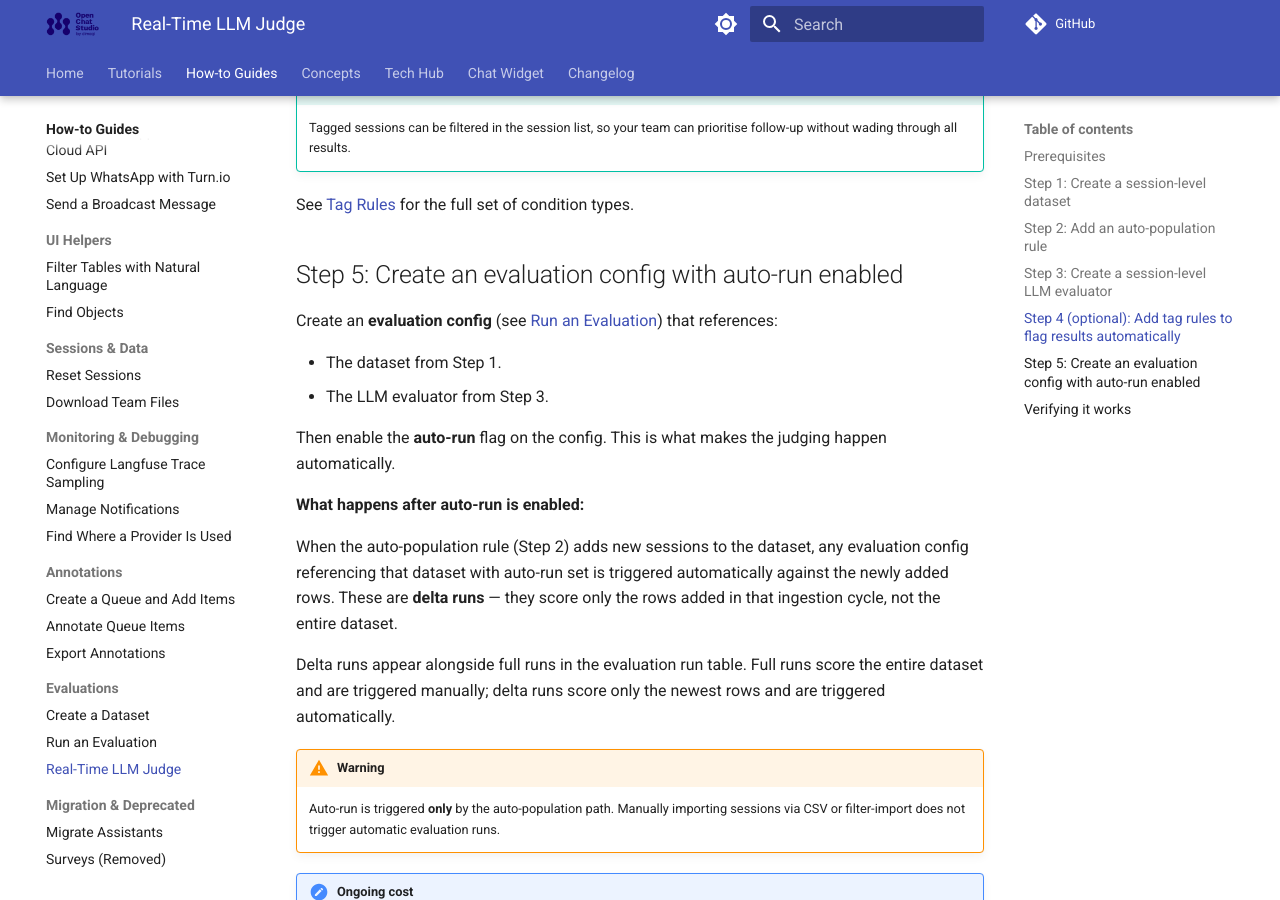
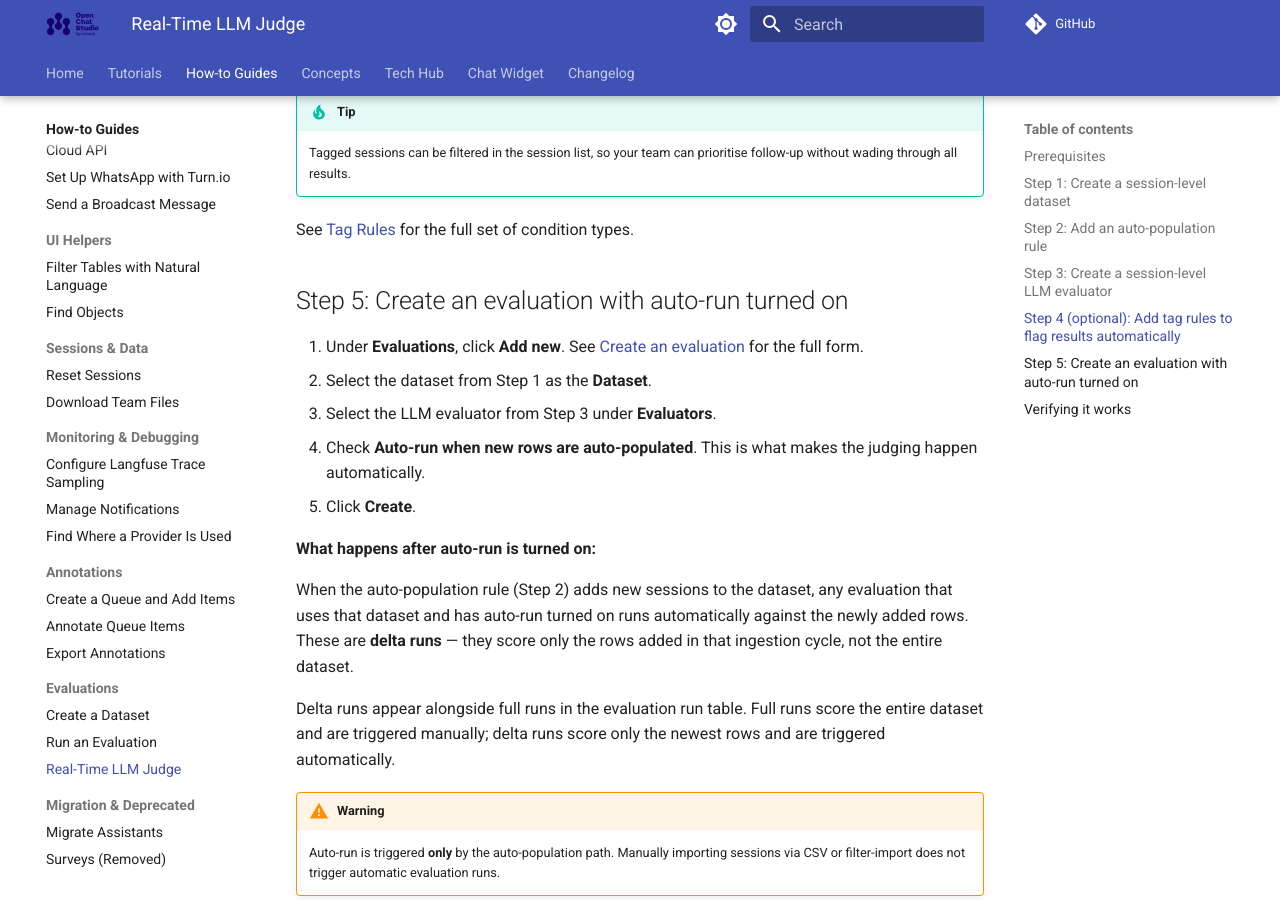
Before and after one commit to dimagi/open-chat-studio-docs, an MkDocs documentation site: the page built from docs/how-to/evaluations/realtime_llm_judge.md, in a window 1280 px wide and 900 px high, scrolled down 2663 px. Built offline with MkDocs 1.6.1 and Material for MkDocs 9.7.7, drawn with Linux system fonts in a browser that asks for light colours; a script that is not in the unit is left out; comment, search, counter and statistics services are not loaded; some of the changed text lies outside the part shown.

Commit message:
Accuracy: real time LLM judge - UI mismatch

```diff
--- a/docs/how-to/evaluations/realtime_llm_judge.md
+++ b/docs/how-to/evaluations/realtime_llm_judge.md
@@ -13,9 +13,9 @@
 
 ## Step 1: Create a session-level dataset
 
-You need a collection of test cases in a dataset for the evaluation to execute the chatbot against.
+The dataset holds the sessions that the evaluator scores. Each row is one complete session from your chatbot.
 
-Session-level datasets are the only dataset type that supports continuous auto-population from a live chatbot. The evaluation level is set at creation and **cannot be changed later**, so choose session-level before saving.
+Session-level datasets are the only dataset type that supports continuous auto-population from a live chatbot. The evaluation level is set at creation and **cannot be changed later**, so choose **Session level** before saving.
 
 See [Evaluation Datasets](../../concepts/evaluations/dataset.md) for an overview of evaluation levels and how session data maps into dataset fields.
 
@@ -85,18 +85,17 @@
 
 See [Tag Rules](../../concepts/evaluations/tag_rules.md) for the full set of condition types.
 
-## Step 5: Create an evaluation config with auto-run enabled
+## Step 5: Create an evaluation with auto-run turned on
 
-Create an **evaluation config** (see [Run an Evaluation](run-an-evaluation.md#create-an-evaluation)) that references:
+1. Under **Evaluations**, click **Add new**. See [Create an evaluation](run-an-evaluation.md#create-an-evaluation) for the full form.
+2. Select the dataset from Step 1 as the **Dataset**.
+3. Select the LLM evaluator from Step 3 under **Evaluators**.
+4. Check **Auto-run when new rows are auto-populated**. This is what makes the judging happen automatically.
+5. Click **Create**.
 
-- The dataset from Step 1.
-- The LLM evaluator from Step 3.
+**What happens after auto-run is turned on:**
 
-Then enable the **auto-run** flag on the config. This is what makes the judging happen automatically.
-
-**What happens after auto-run is enabled:**
-
-When the auto-population rule (Step 2) adds new sessions to the dataset, any evaluation config referencing that dataset with auto-run set is triggered automatically against the newly added rows. These are **delta runs** — they score only the rows added in that ingestion cycle, not the entire dataset.
+When the auto-population rule (Step 2) adds new sessions to the dataset, any evaluation that uses that dataset and has auto-run turned on runs automatically against the newly added rows. These are **delta runs** — they score only the rows added in that ingestion cycle, not the entire dataset.
 
 Delta runs appear alongside full runs in the evaluation run table. Full runs score the entire dataset and are triggered manually; delta runs score only the newest rows and are triggered automatically.
 
```
Also changed, not shown: other parts of docs/how-to/evaluations/realtime_llm_judge.md (+1 -1 lines).
